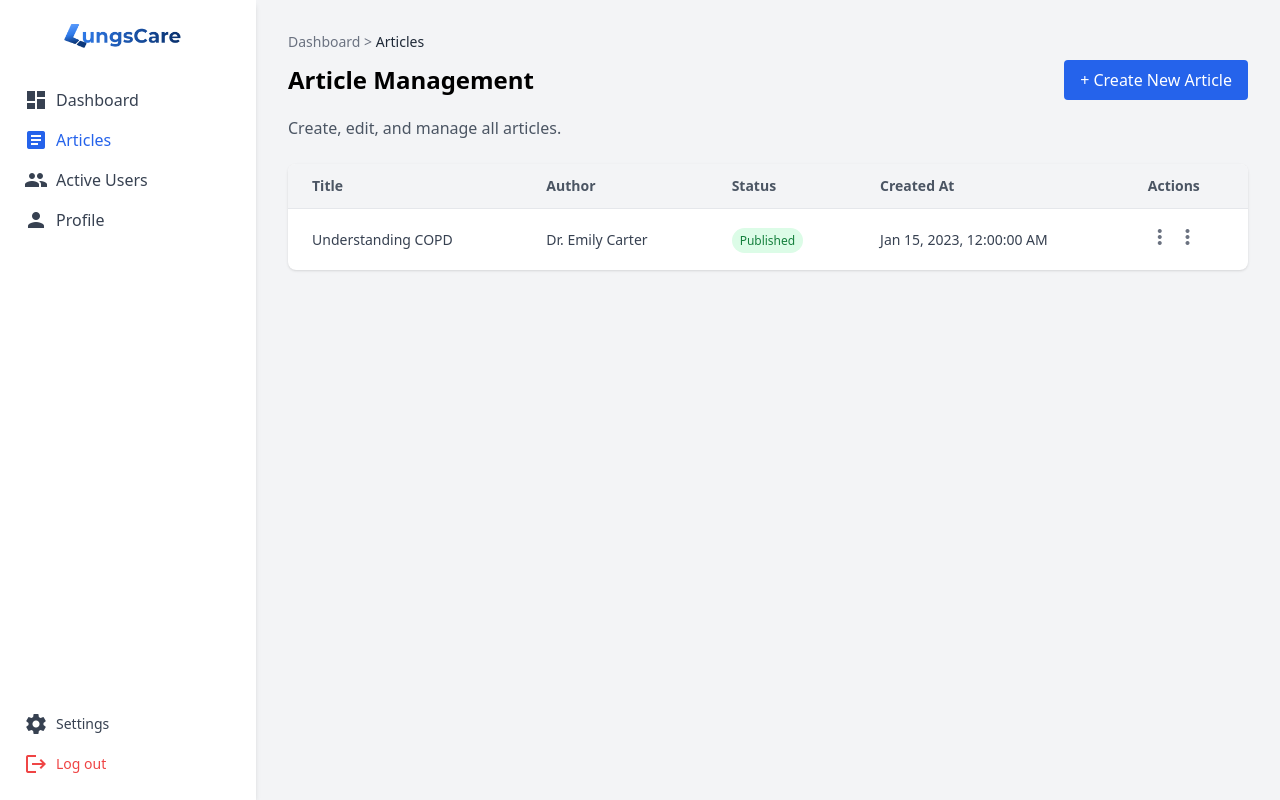
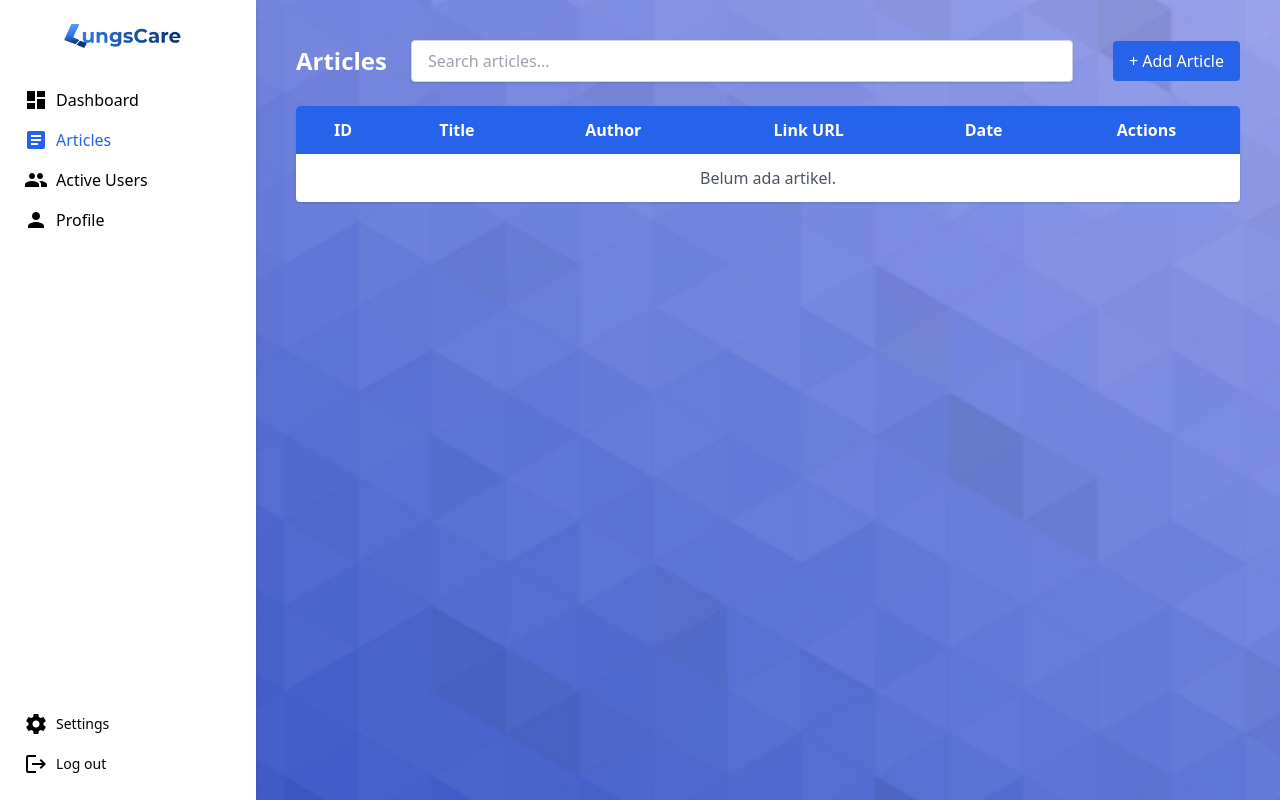
Before and after one commit to salsfrr007/LungsCareWeb, a Laravel app: template resources/views/articles/index.blade.php in a window 1280 px wide. Run offline with Laravel 9, Linux system fonts and the light colour scheme; the template is opened without the code that fills it, so the values that code supplies are empty; some libraries are stand-ins or nearby versions.

Commit message:
merge dengan branch branch

```diff
--- a/app/Http/Controllers/AuthController.php
+++ b/app/Http/Controllers/AuthController.php
@@ -25,8 +25,9 @@ class AuthController extends Controller
             // Simpan session login (opsional)
             session(['is_admin' => true]);
             // Redirect ke dashboard/home setelah login sukses
-            return redirect('/dashboard')->with('loginSuccess', 'Login berhasil! Selamat datang');
+            return redirect('/dashboard')->with('loginSuccess', true);
         } else {
+            // Jika salah, kembali ke login dengan pesan error
             return back()->with('loginError', 'Username atau password salah!');
         }
     }
@@ -36,7 +37,7 @@ class AuthController extends Controller
         $credentials = $request->only('email', 'password');
 
         if (Auth::attempt($credentials)) {
-            return redirect('/dashboard')->with('loginSuccess', 'Login berhasil! Selamat datang');
+            return redirect('/home');
         } else {
             return back()->withErrors(['msg' => 'Email atau password salah!']);
         }
@@ -46,6 +47,7 @@ class AuthController extends Controller
     {
         return view('registration');
     }
+
 
     public function home()
     {
--- a/resources/views/admin/profile.blade.php
+++ b/resources/views/admin/profile.blade.php
@@ -29,7 +29,6 @@
         </a>
       </nav>
     </aside>
-
 
     <!-- Main Content -->
     <main class="flex-1 p-10">
--- a/resources/views/articles/index.blade.php
+++ b/resources/views/articles/index.blade.php
@@ -2,88 +2,162 @@
 <html lang="en">
 <head>
   <meta charset="UTF-8" />
-  <meta name="viewport" content="width=device-width, initial-scale=1.0" />
-  <title>LungCare Admin - Articles</title>
+  <meta name="viewport" content="width=device-width, initial-scale=1" />
+  <title>Articles - LungsCare Admin</title>
   <script src="https://cdn.tailwindcss.com"></script>
-  <link href="https://fonts.googleapis.com/icon?family=Material+Icons" rel="stylesheet">
+  <link href="https://fonts.googleapis.com/icon?family=Material+Icons" rel="stylesheet" />
 </head>
-<body class="flex bg-gray-100 min-h-screen">
+<body style="background-image: url('/images/background.png'); background-size: cover; background-repeat: no-repeat;">
+
+<div class="flex min-h-screen">
+
   <!-- Sidebar -->
   <aside class="w-64 bg-white shadow-md p-6 flex flex-col justify-between">
     <div>
-      <!-- Logo -->
       <div class="flex justify-center mb-10">
-        <img src="/images/Logo.png" alt="Lungscare Logo" class="w-32">
+        <img src="/images/Logo.png" alt="Lungscare Logo" class="w-32" />
       </div>
-
-      <!-- Menu -->
       <nav class="flex flex-col gap-4">
-        <a href="/dashboard" class="flex items-center gap-2 text-gray-700 hover:text-blue-600">
+        <a href="/dashboard" class="flex items-center gap-2 hover:text-blue-600">
           <span class="material-icons">dashboard</span> Dashboard
         </a>
-        <a href="/articles" class="flex items-center gap-2 text-blue-600 font-medium">
+        <a href="{{ route('articles.index') }}" class="flex items-center gap-2 text-blue-600 font-medium">
           <span class="material-icons">article</span> Articles
         </a>
-        <a href="/user" class="flex items-center gap-2 text-gray-700 hover:text-blue-600">
+        <a href="/user" class="flex items-center gap-2 hover:text-blue-600">
           <span class="material-icons">group</span> Active Users
         </a>
-        <a href="/profile" class="flex items-center gap-2 text-gray-700 hover:text-blue-600">
+        <a href="/profile" class="flex items-center gap-2 hover:text-blue-600">
           <span class="material-icons">person</span> Profile
         </a>
       </nav>
     </div>
-
-    <!-- Footer Menu -->
     <div class="flex flex-col gap-4 mt-10">
-      <a href="#" class="flex items-center gap-2 text-sm text-gray-700 hover:text-blue-600">
+      <a href="#" class="flex items-center gap-2 text-sm hover:text-blue-600">
         <span class="material-icons">settings</span> Settings
       </a>
-      <a href="#" class="flex items-center gap-2 text-sm text-red-500 hover:text-red-600">
+      <a href="/login" class="flex items-center gap-2 text-sm hover:text-red-500">
         <span class="material-icons">logout</span> Log out
       </a>
     </div>
   </aside>
 
   <!-- Main Content -->
-  <main class="flex-1 p-8">
-    <div class="text-sm text-gray-500 mb-2">
-      Dashboard > <span class="text-gray-800 font-medium">Articles</span>
+  <main class="flex-1 p-10">
+
+    <!-- POPUP GAMBAR -->
+    @if(isset($popupImage) && $popupImage !== 'confirm-delete.png')
+      <div id="popup" class="fixed inset-0 flex items-center justify-center z-50 bg-black bg-opacity-70">
+        <img src="{{ asset('images/' . $popupImage) }}" alt="Popup" class="max-w-xs md:max-w-sm lg:max-w-md rounded-lg shadow-lg transition-transform duration-300 scale-100" />
+      </div>
+      <script>
+        setTimeout(() => {
+          const popup = document.getElementById('popup');
+          if (popup) popup.remove();
+        }, 3000);
+      </script>
+    @endif
+
+    <!-- POPUP KONFIRMASI DELETE -->
+    <div id="deleteConfirmPopup" class="hidden fixed inset-0 flex items-center justify-center z-50 bg-black bg-opacity-70">
+      <div class="relative">
+        <img src="{{ asset('images/confirm-delete.png') }}" alt="Confirm Delete" class="w-64 md:w-80 lg:w-96 rounded-xl shadow-lg" />
+        <form id="deleteForm" method="POST" class="absolute bottom-4 left-1/2 -translate-x-1/2 flex gap-4">
+          @csrf
+          @method('DELETE')
+          <button type="submit" class="bg-red-600 text-white px-4 py-2 rounded hover:bg-red-700">Iya</button>
+          <button type="button" onclick="hideDeletePopup()" class="bg-gray-300 px-4 py-2 rounded hover:bg-gray-400">Tidak</button>
+        </form>
+      </div>
     </div>
 
-    <div class="flex justify-between items-center mb-4">
-      <h1 class="text-2xl font-bold">Article Management</h1>
-      <button class="bg-blue-600 text-white px-4 py-2 rounded hover:bg-blue-700">
-        + Create New Article
-      </button>
+    <!-- Header Bar -->
+    <div class="flex items-center justify-between mb-6">
+      <h2 class="text-2xl text-white font-bold">Articles</h2>
+      <div class="flex-1 px-6">
+        <input id="searchInput" type="text" placeholder="Search articles..." class="w-full px-4 py-2 rounded border border-gray-300 shadow" />
+      </div>
+      <a href="{{ route('articles.create') }}" class="ml-4 px-4 py-2 bg-blue-600 text-white rounded hover:bg-blue-700">
+        + Add Article
+      </a>
     </div>
-    <p class="text-gray-600 mb-6">Create, edit, and manage all articles.</p>
 
-    <div class="bg-white shadow rounded-lg overflow-hidden">
-      <table class="min-w-full text-sm">
-        <thead class="bg-gray-100 text-gray-600 text-left">
+    <!-- Tabel Artikel -->
+    <table id="articlesTable" class="min-w-full bg-white rounded shadow overflow-hidden">
+      <thead class="bg-blue-600 text-white">
+        <tr>
+          <th class="p-3 text-center">ID</th>
+          <th class="p-3 text-center">Title</th>
+          <th class="p-3 text-center">Author</th>
+          <th class="p-3 text-center">Link URL</th>
+          <th class="p-3 text-center">Date</th>
+          <th class="p-3 text-center">Actions</th>
+        </tr>
+      </thead>
+      <tbody id="articlesBody">
+        @forelse($articles as $article)
+          <tr class="border-b text-center">
+            <td class="p-3">{{ $article['id'] }}</td>
+            <td class="p-3">{{ $article['judul'] }}</td>
+            <td class="p-3">{{ $article['author'] }}</td>
+            <td class="p-3">
+              <a href="{{ $article['link'] }}" class="text-blue-600 underline" target="_blank">
+                {{ $article['link'] }}
+              </a>
+            </td>
+            <td class="p-3">
+              {{ isset($article['tanggal']) ? \Carbon\Carbon::parse($article['tanggal'])->format('d M Y') : '-' }}
+            </td>
+            <td class="p-3">
+              <a href="{{ route('articles.edit', $article['id']) }}" class="text-yellow-600 hover:underline mr-2">Edit</a>
+              <button onclick="showDeletePopup({{ $article['id'] }})" class="text-red-600 hover:underline">Delete</button>
+            </td>
+          </tr>
+        @empty
           <tr>
-            <th class="px-6 py-3">Title</th>
-            <th class="px-6 py-3">Author</th>
-            <th class="px-6 py-3">Status</th>
-            <th class="px-6 py-3">Created At</th>
-            <th class="px-6 py-3">Actions</th>
+            <td colspan="6" class="p-3 text-center text-gray-600">Belum ada artikel.</td>
           </tr>
-        </thead>
-        <tbody class="text-gray-700">
-          <tr class="border-t">
-            <td class="px-6 py-4">Understanding COPD</td>
-            <td class="px-6 py-4">Dr. Emily Carter</td>
-            <td class="px-6 py-4">
-              <span class="bg-green-100 text-green-700 text-xs font-medium px-2 py-1 rounded-full">Published</span>
-            </td>
-            <td class="px-6 py-4">Jan 15, 2023, 12:00:00 AM</td>
-            <td class="px-6 py-4 relative">
-              <button class="material-icons text-gray-500">more_vert</button>
-              <!-- Action Dropdown -->
-              <div class="relative group inline-block">
-                <button class="material-icons text-gray-500 focus:outline-none" type="button" onclick="toggleDropdown(this)">more_vert</button>
-                <div class="dropdown-menu absolute right-0 mt-2 w-32 bg-white shadow-md rounded hidden z-10">
-                  <a href="/edit" class="block px-4 py-2 text-sm text-gray-700 hover:bg-gray-100">Edit</a>
-                  <a href="/Delete" class="block px-4 py-2 text-sm text-red-600 hover:bg-gray-100">Delete</a>
-                </div>
-              </div>
+        @endforelse
+      </tbody>
+    </table>
+  </main>
+</div>
+
+<!-- Script -->
+<script>
+  function showDeletePopup(articleId) {
+    const popup = document.getElementById('deleteConfirmPopup');
+    const form = document.getElementById('deleteForm');
+    form.action = `/articles/${articleId}`;
+    popup.classList.remove('hidden');
+
+    form.onsubmit = () => {
+      popup.classList.add('hidden');
+    };
+  }
+
+  function hideDeletePopup() {
+    document.getElementById('deleteConfirmPopup').classList.add('hidden');
+  }
+
+  // Pencarian termasuk tanggal
+  const searchInput = document.getElementById('searchInput');
+  searchInput.addEventListener('input', function () {
+    const query = this.value.toLowerCase();
+    const rows = document.querySelectorAll('#articlesBody tr');
+
+    rows.forEach(row => {
+      const title = row.cells[1]?.innerText.toLowerCase() || '';
+      const author = row.cells[2]?.innerText.toLowerCase() || '';
+      const tanggal = row.cells[5]?.innerText.toLowerCase() || '';
+      if (title.includes(query) || author.includes(query) || tanggal.includes(query)) {
+        row.style.display = '';
+      } else {
+        row.style.display = 'none';
+      }
+    });
+  });
+</script>
+
+</body>
+</html>
```
Also changed, not shown: app/Http/Controllers/ArticleController.php (+90 -4 lines), app/Models/Article.php (added, +15 -0 lines), resources/js/articles/index.js (added, +7 -0 lines), resources/views/articles/create.blade.php (+95 -0 lines), resources/views/articles/edit.blade.php (+97 -0 lines), resources/views/welcome.blade.php (+1 -1 lines), database/migrations/2025_05_29_180724_create_articles_table.php (added), public/images/confirm-delete.png (added), public/images/success-add.png (added), public/images/success-edit.png (added), public/images/ulHhj9N1Fe.jpg (added).
